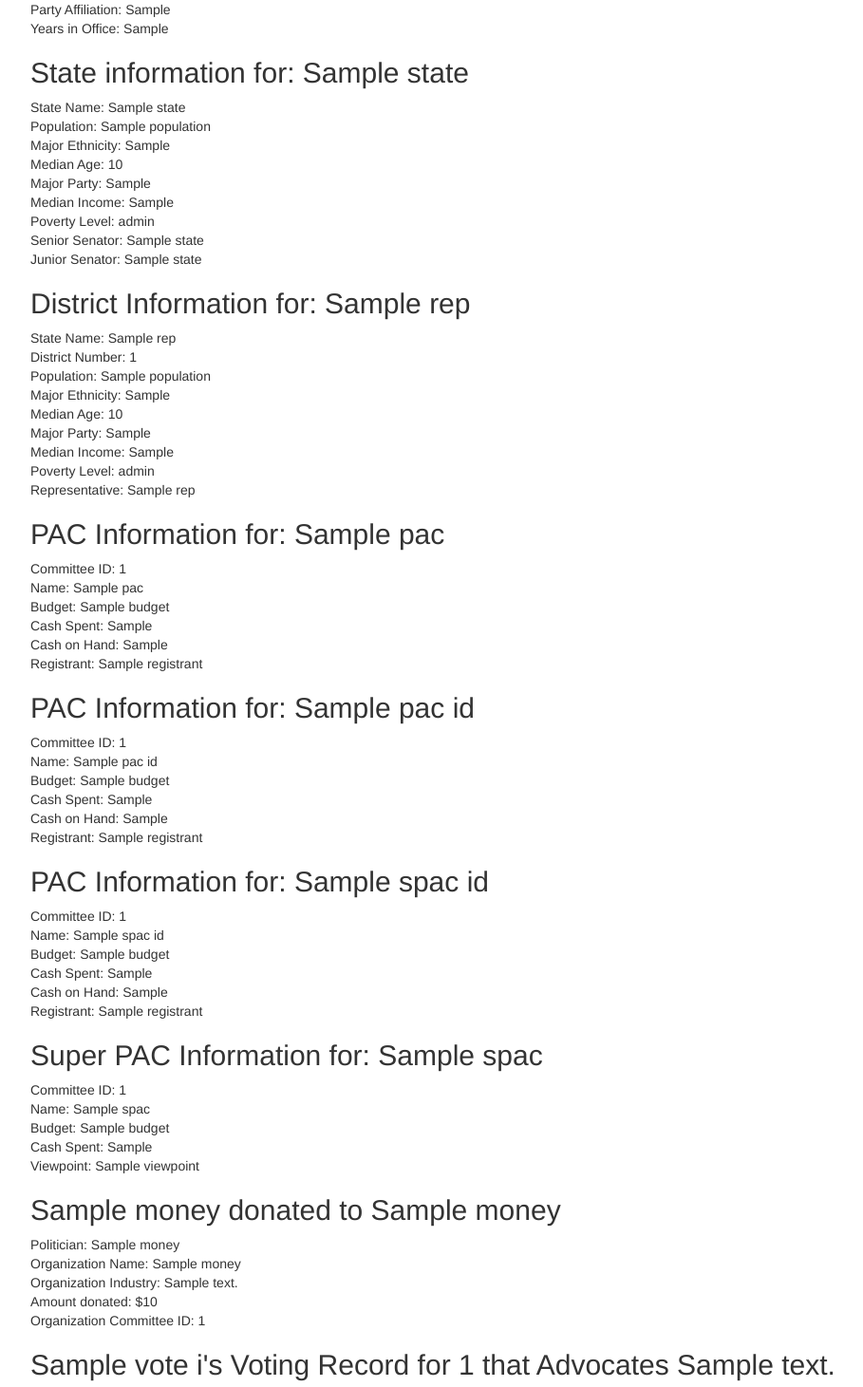
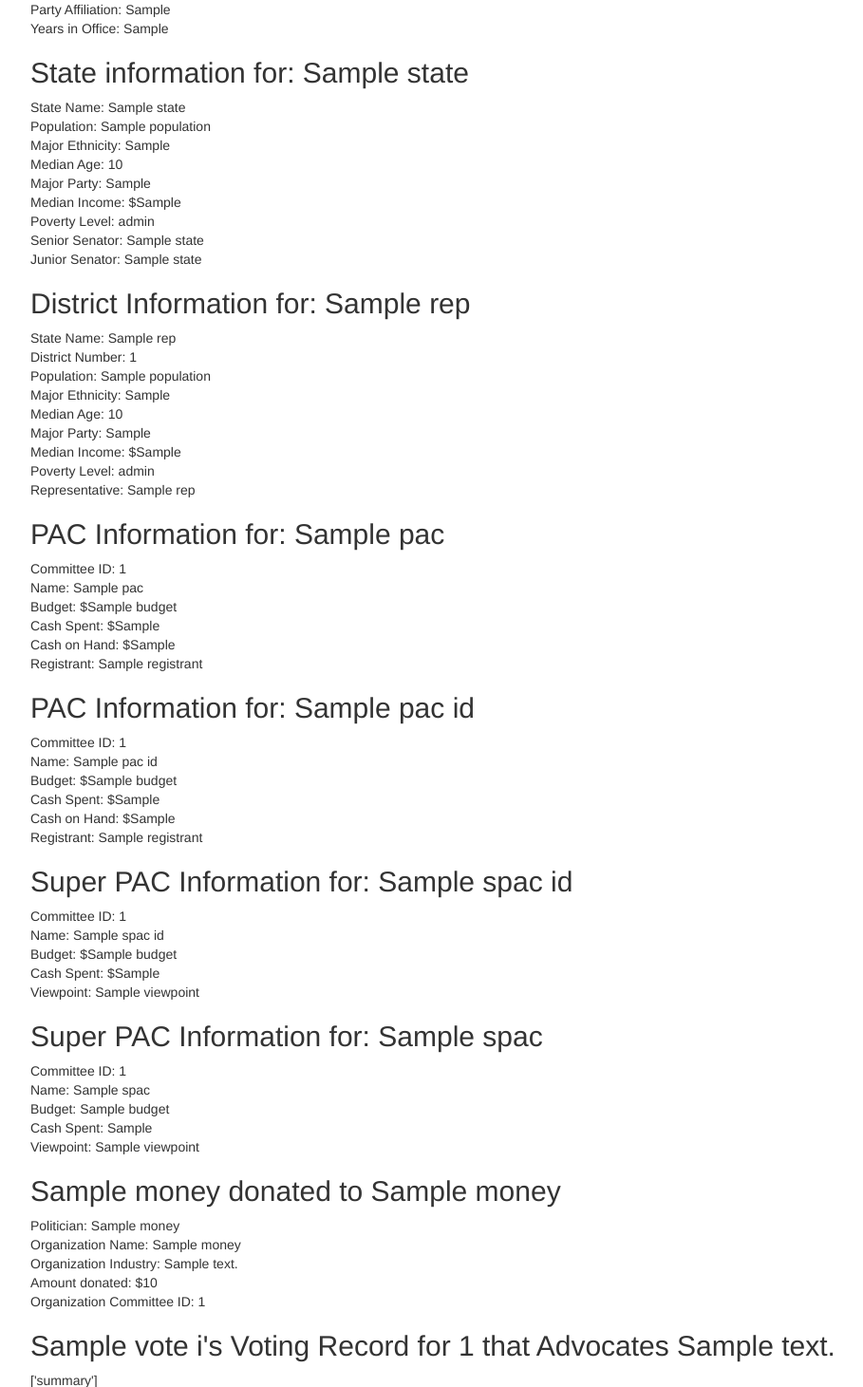
Before and after one commit to dariajung/cs4111-g13, a Flask app: template webserver/templates/search_results.html in a window 1280 px wide. Shown: the part 143-1604 px from the top of the page at 95% size, without its empty margins (38-947 px from the left). Run offline with Flask 2, Linux system fonts and the light colour scheme; the template is opened without the code that fills it: most values are stand-ins (such as "Sample title", 1, 10 or a date in 2020); parts of the project's set-up code (start-up, migrations or seed data) failed here and were passed over; some libraries are stand-ins or nearby versions.

Commit message:
add dollar signs to rendered data if money

```diff
--- a/webserver/templates/search_results.html
+++ b/webserver/templates/search_results.html
@@ -3,7 +3,7 @@
 
 	<!-- Politician search query result -->
 	<div>
-		{% if (politician_data is defined) and (politician_data|length > 0) %}
+		{% if (politician_data is defined) and (politician_data | length > 0) %}
 			{% for n in politician_data %}
 				<h2> Information for {{n.name}}</h2>
 		  		<div>Name: {{ n.name }}</div>
@@ -18,7 +18,7 @@
 
 	<!-- Rep state search by state query result -->
 	<div>
-		{% if (state_data is defined) and (state_data|length > 0) %}
+		{% if (state_data is defined) and (state_data | length > 0) %}
 			{% for n in state_data %}
 			<h2>State information for: {{ n.state_name }}</h2>
 
@@ -27,7 +27,7 @@
 		  		<div>Major Ethnicity: {{ n.major_ethnicity }}</div>
 		  		<div>Median Age: {{ n.median_age }}</div>
 		  		<div>Major Party: {{ n.major_party }}</div>
-		  		<div>Median Income: {{ n.median_income }}</div>
+		  		<div>Median Income: ${{ n.median_income }}</div>
 		  		<div>Poverty Level: {{ n.poverty_level }}</div>
 		  		<div>Senior Senator: {{ n.sr_senator_name }}</div>
 		  		<div>Junior Senator: {{ n.jr_senator_name }}</div>
@@ -47,7 +47,7 @@
 		  		<div>Major Ethnicity: {{ n.major_ethnicity }}</div>
 		  		<div>Median Age: {{ n.median_age }}</div>
 		  		<div>Major Party: {{ n.major_party }}</div>
-		  		<div>Median Income: {{ n.median_income }}</div>
+		  		<div>Median Income: ${{ n.median_income }}</div>
 		  		<div>Poverty Level: {{ n.poverty_level }}</div>
 		  		<div>Representative: {{ n.representative_name }}</div>
 		  	{% endfor %}
@@ -61,9 +61,9 @@
 			<h2>PAC Information for: {{ n.name}}</h2>
 		  		<div>Committee ID: {{ n.committee_id }}</div>
 		  		<div>Name: {{ n.name }}</div>
-		  		<div>Budget: {{ n.budget }}</div>
-		  		<div>Cash Spent: {{ n.cash_spent }}</div>
-		  		<div>Cash on Hand: {{ n.cash_on_hand }}</div>
+		  		<div>Budget: ${{ n.budget }}</div>
+		  		<div>Cash Spent: ${{ n.cash_spent }}</div>
+		  		<div>Cash on Hand: ${{ n.cash_on_hand }}</div>
 		  		<div>Registrant: {{ n.registrant }}</div>
 		  	{% endfor %}
 		{% endif %}
@@ -76,9 +76,9 @@
 			<h2>PAC Information for: {{ n.name}}</h2>
 		  		<div>Committee ID: {{ n.committee_id }}</div>
 		  		<div>Name: {{ n.name }}</div>
-		  		<div>Budget: {{ n.budget }}</div>
-		  		<div>Cash Spent: {{ n.cash_spent }}</div>
-		  		<div>Cash on Hand: {{ n.cash_on_hand }}</div>
+		  		<div>Budget: ${{ n.budget }}</div>
+		  		<div>Cash Spent: ${{ n.cash_spent }}</div>
+		  		<div>Cash on Hand: ${{ n.cash_on_hand }}</div>
 		  		<div>Registrant: {{ n.registrant }}</div>
 		  	{% endfor %}
 		{% endif %}
@@ -88,13 +88,12 @@
 	<div>
 		{% if spac_id_data is defined %}
 			{% for n in spac_id_data %}
-			<h2>PAC Information for: {{ n.name}}</h2>
+			<h2>Super PAC Information for: {{ n.name}}</h2>
 		  		<div>Committee ID: {{ n.committee_id }}</div>
 		  		<div>Name: {{ n.name }}</div>
-		  		<div>Budget: {{ n.budget }}</div>
-		  		<div>Cash Spent: {{ n.cash_spent }}</div>
-		  		<div>Cash on Hand: {{ n.cash_on_hand }}</div>
-		  		<div>Registrant: {{ n.registrant }}</div>
+		  		<div>Budget: ${{ n.budget }}</div>
+		  		<div>Cash Spent: ${{ n.cash_spent }}</div>
+		  		<div>Viewpoint: {{ n.viewpoint }}</div>
 		  	{% endfor %}
 		{% endif %}
 	</div>
```
